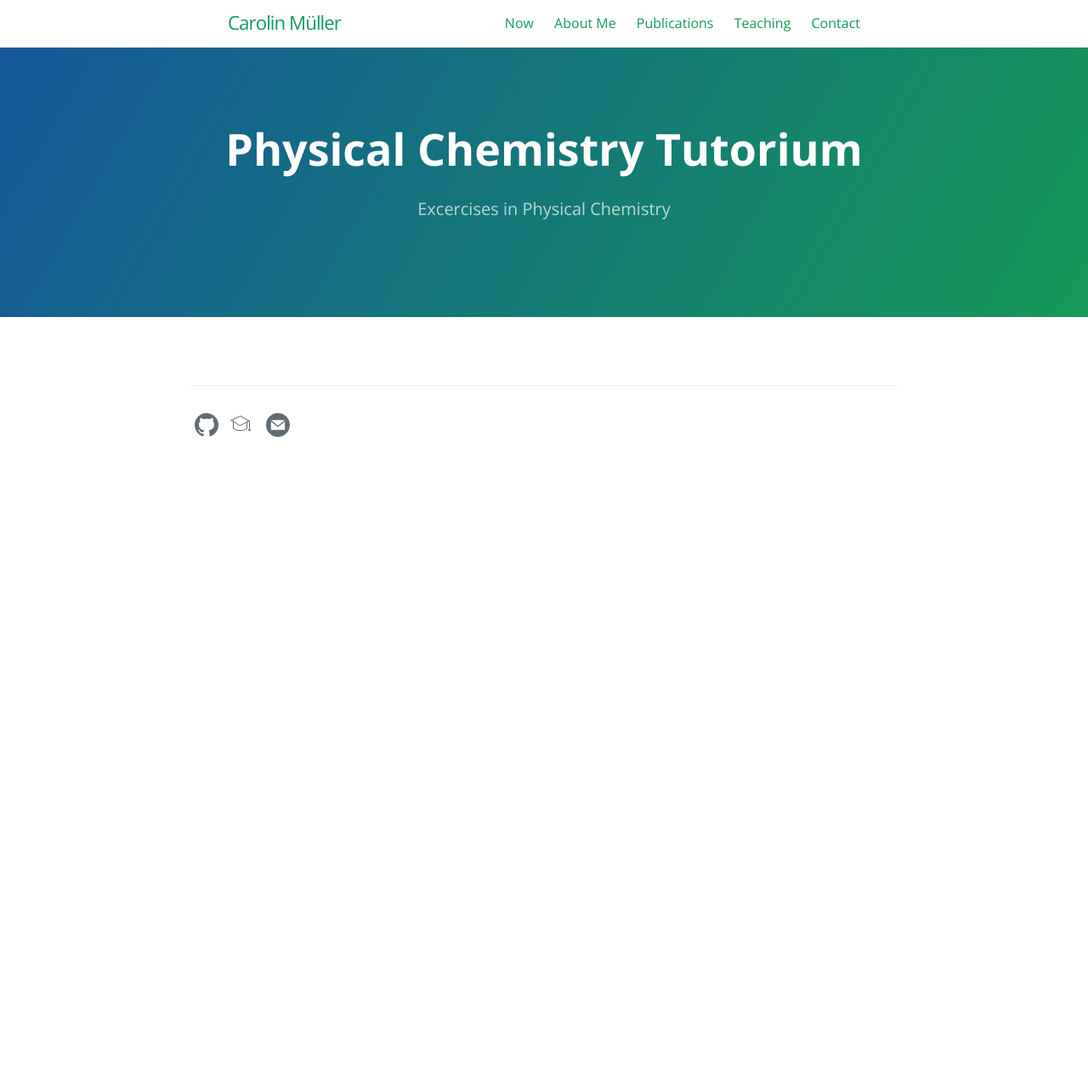
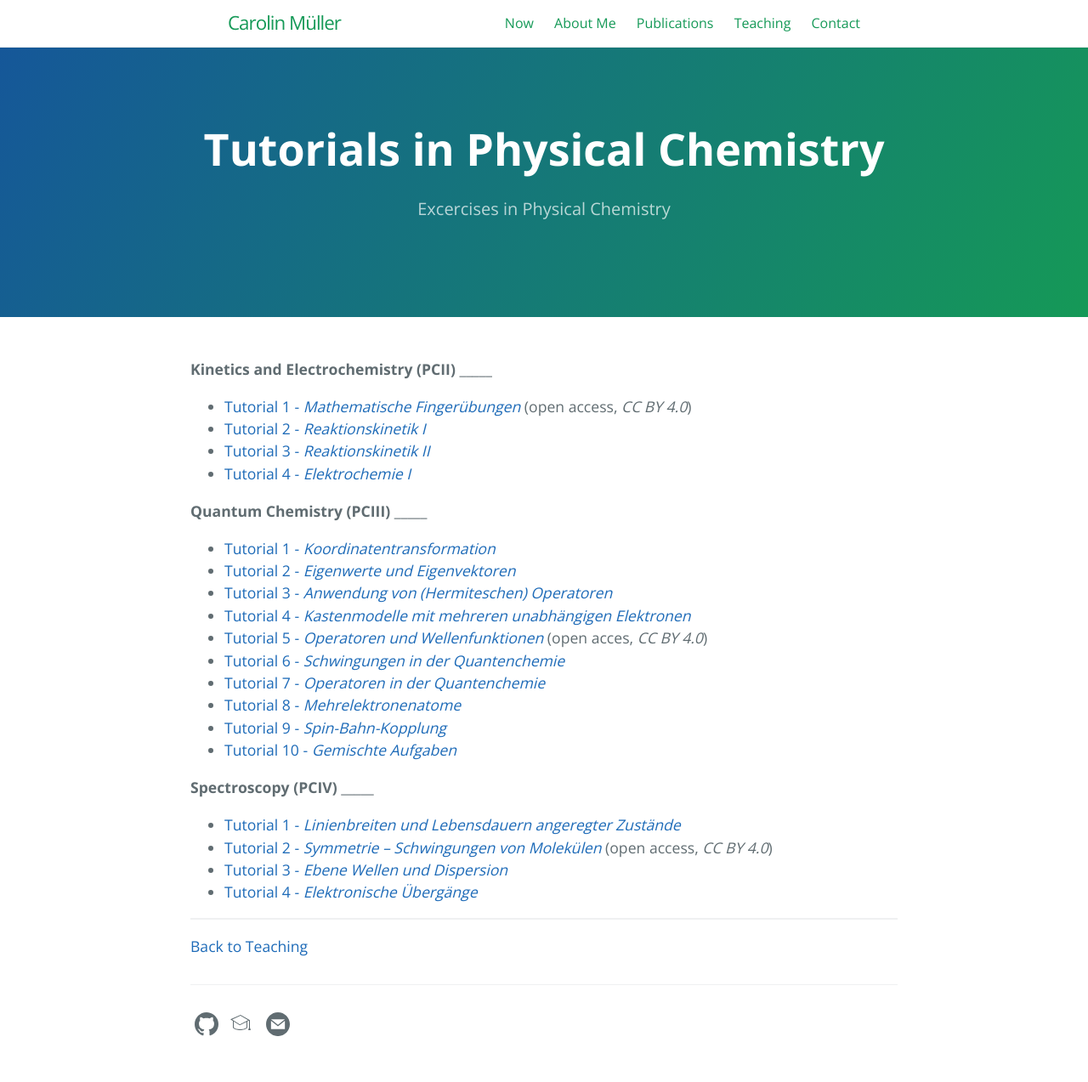
Before and after one commit to carolin-m/carolin-m.github.io, a Jekyll site: the page built from PC_Tutorials.md, in a window 1280 px wide. Shown: the whole page at 85% size. Built offline with Jekyll 4.4.1, drawn with Linux system fonts in a browser that asks for light colours; before the commit the page ends 900 px from its top, so only the background shows below that.

Commit message:
Update PC_Tutorials.md

```diff
--- a/PC_Tutorials.md
+++ b/PC_Tutorials.md
@@ -1,7 +1,41 @@
 ---
 layout: page
-title: Physical Chemistry Tutorium
+title: Tutorials in Physical Chemistry
 tagline: Excercises in Physical Chemistry
 ref: pc_tutorial
 order: 1
 ---
+
+**Kinetics and Electrochemistry (PCII)**
+_____
+
+- [Tutorial 1 - *Mathematische Fingerübungen*](./docs/Tutorium/T_PCII_1.pdf) (open access, *CC BY 4.0*)
+- [Tutorial 2 - *Reaktionskinetik I*](./docs/Tutorium/T_PCII_2_pw.pdf)
+- [Tutorial 3 - *Reaktionskinetik II*](./docs/Tutorium/T_PCII_3_pw.pdf)
+- [Tutorial 4 - *Elektrochemie I*](./docs/Tutorium/T_PCII_4_pw.pdf)
+
+**Quantum Chemistry (PCIII)**
+_____
+
+- [Tutorial 1 - *Koordinatentransformation*](./docs/Tutorium/T_PCIII_1_pw.pdf)
+- [Tutorial 2 - *Eigenwerte und Eigenvektoren*](./docs/Tutorium/T_PCIII_2_pw.pdf)
+- [Tutorial 3 - *Anwendung von (Hermiteschen) Operatoren*](./docs/Tutorium/T_PCIII_3_pw.pdf)
+- [Tutorial 4 - *Kastenmodelle mit mehreren unabhängigen Elektronen*](./docs/Tutorium/T_PCIII_4_pw.pdf)
+- [Tutorial 5 - *Operatoren und Wellenfunktionen*](./docs/Tutorium/T_PCIII_5.pdf) (open acces, *CC BY 4.0*)
+- [Tutorial 6 - *Schwingungen in der Quantenchemie*](./docs/Tutorium/T_PCIII_6_pw.pdf)
+- [Tutorial 7 - *Operatoren in der Quantenchemie*](./docs/Tutorium/T_PCIII_7_pw.pdf)
+- [Tutorial 8 - *Mehrelektronenatome*](./docs/Tutorium/T_PCIII_8_pw.pdf)
+- [Tutorial 9 - *Spin-Bahn-Kopplung*](./docs/Tutorium/T_PCIII_9_pw.pdf)
+- [Tutorial 10 - *Gemischte Aufgaben*](./docs/Tutorium/T_PCIII_10_pw.pdf)
+
+**Spectroscopy (PCIV)**
+_____
+
+- [Tutorial 1 - *Linienbreiten und Lebensdauern angeregter Zustände*](./docs/Tutorium/T_PCIV_1_pw.pdf)
+- [Tutorial 2 - *Symmetrie – Schwingungen von Molekülen*](./docs/Tutorium/T_PCIV_2.pdf) (open access, *CC BY 4.0*)
+- [Tutorial 3 - *Ebene Wellen und Dispersion*](./docs/Tutorium/T_PCIV_3_pw.pdf)
+- [Tutorial 4 - *Elektronische Übergänge*](./docs/Tutorium/T_PCIV_4_pw.pdf)
+
+_____
+
+[Back to Teaching]({{ '/teaching.html' | absolute_url }})
```
